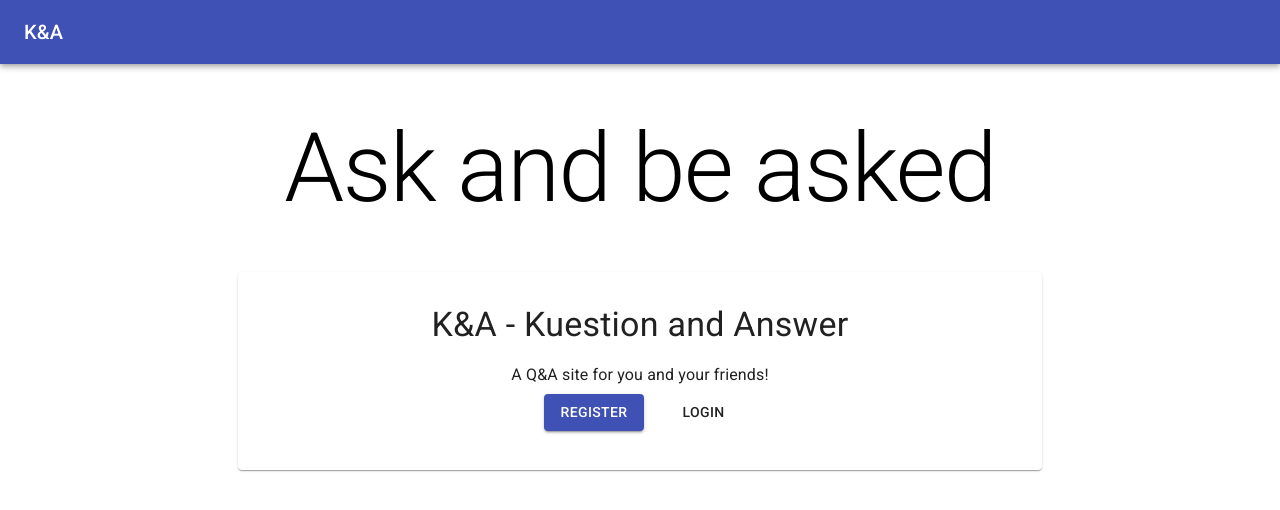
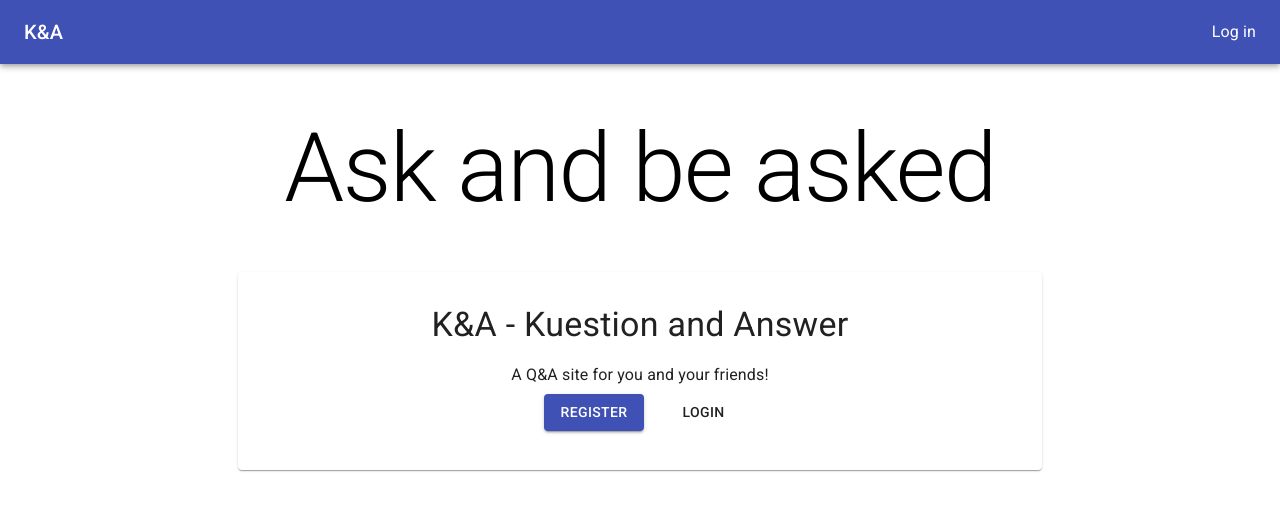
Before and after one commit to karmek-k/k-and-a-frontend, a React (Create React App) app: page / in a window 1280 px wide. Shown: the top 510 px of the page. Built offline with nearby package versions, Linux system fonts and the light colour scheme; no server answers.

Commit message:
Display log in and log out links

```diff
--- a/src/routes/components/shared/Layout/Navbar.tsx
+++ b/src/routes/components/shared/Layout/Navbar.tsx
@@ -1,24 +1,56 @@
-import React from 'react';
+import React, { useContext } from 'react';
 
-import { AppBar, Link, Toolbar, Typography } from '@material-ui/core';
+import {
+  AppBar,
+  Link,
+  makeStyles,
+  Toolbar,
+  Typography
+} from '@material-ui/core';
 import { Link as RouterLink } from 'react-router-dom';
+import { UserContext } from '../../../../utils/UserContext';
 // import MenuIcon from '@material-ui/icons/Menu';
 
 interface Props {
   barText: string;
 }
 
+const useStyles = makeStyles({
+  link: {
+    color: 'white'
+  },
+  toolbar: {
+    display: 'flex',
+    flexDirection: 'row',
+    justifyContent: 'space-between'
+  }
+});
+
 const Navbar: React.FC<Props> = (props: Props) => {
+  const styles = useStyles();
+  const user = useContext(UserContext);
+
   return (
     <AppBar position="static">
-      <Toolbar>
+      <Toolbar className={styles.toolbar}>
         {/* <IconButton edge="start" color="inherit" aria-label="menu">
           <MenuIcon />
         </IconButton> */}
         <Typography variant="h6">
-          <Link component={RouterLink} to="/" style={{ color: 'white' }}>
+          <Link component={RouterLink} to="/" className={styles.link}>
             {props.barText}
           </Link>
+        </Typography>
+        <Typography>
+          {user ? (
+            <Link component={RouterLink} to="/logout" className={styles.link}>
+              Log out
+            </Link>
+          ) : (
+            <Link component={RouterLink} to="/login" className={styles.link}>
+              Log in
+            </Link>
+          )}
         </Typography>
       </Toolbar>
     </AppBar>
```
